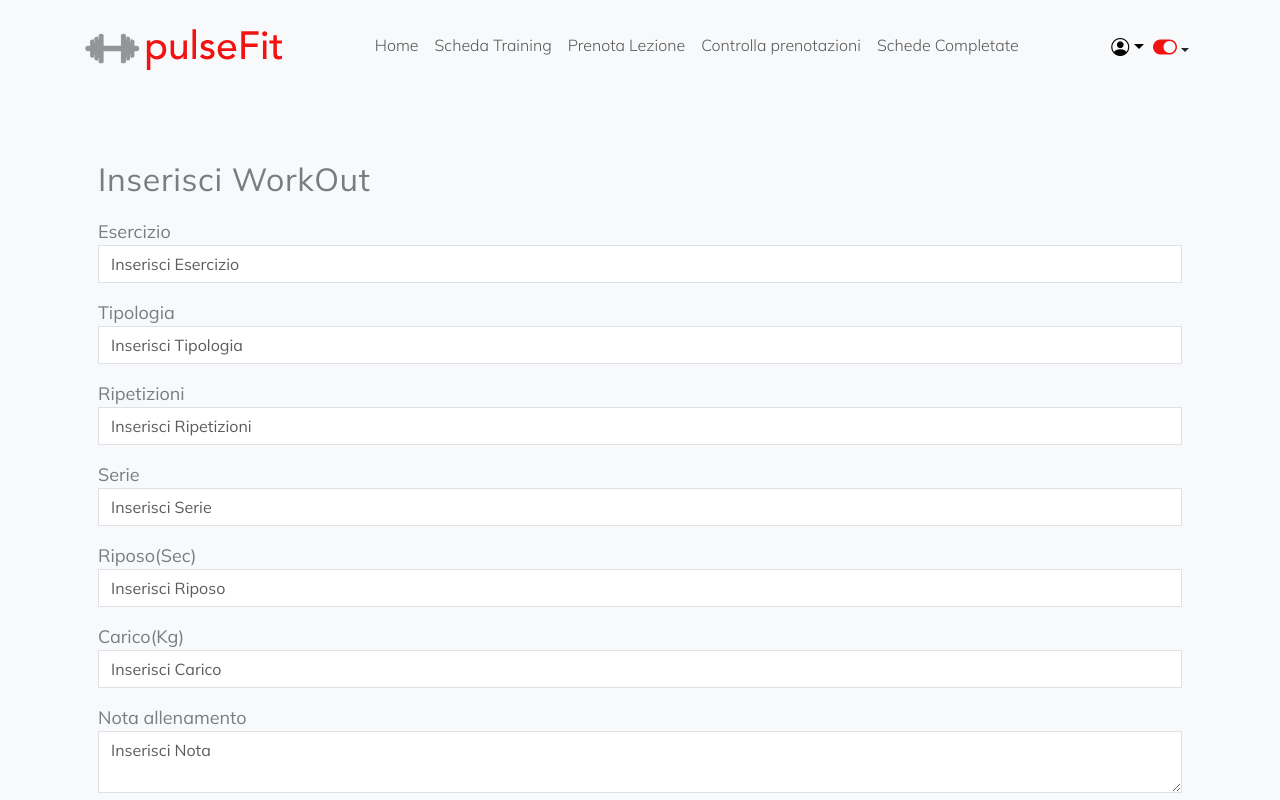
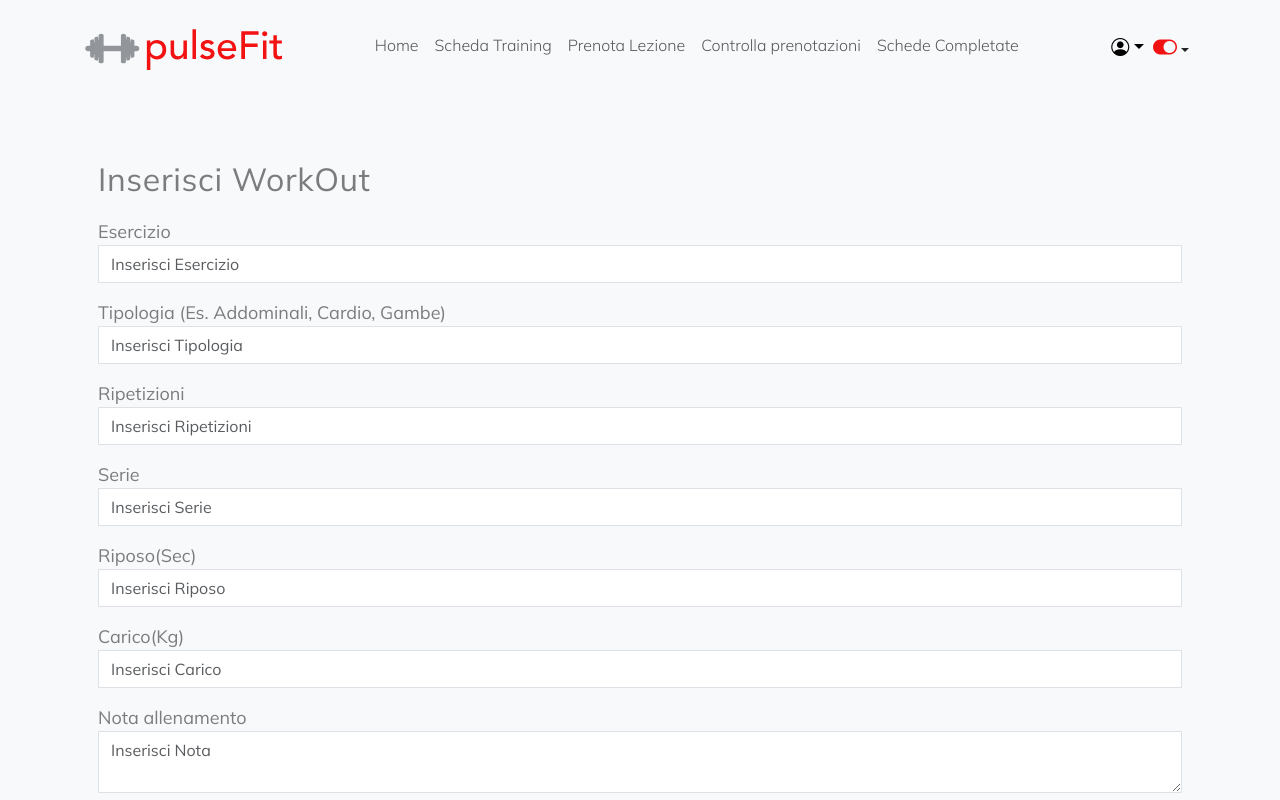
Before and after one commit to Andrea-vicari/tigerFitness, a React (Vite) app in the folder client/: page /newtraining/1 in a window 1280 px wide. Shown: the top 800 px of the page. Built offline with nearby package versions, Linux system fonts and the light colour scheme.

Commit message:
Update NewTraining.jsx

```diff
--- a/client/src/Components/dashcomponents/NewTraining.jsx
+++ b/client/src/Components/dashcomponents/NewTraining.jsx
@@ -114,7 +114,7 @@ const NewTraining = () =>{
               </div>
               <div className="mb-3">
                 <label htmlFor="title">
-                  <strong>Tipologia</strong>
+                  <strong>Tipologia (Es. Addominali, Cardio, Gambe)</strong>
                 </label>
                 <input
                   type="text"
```
